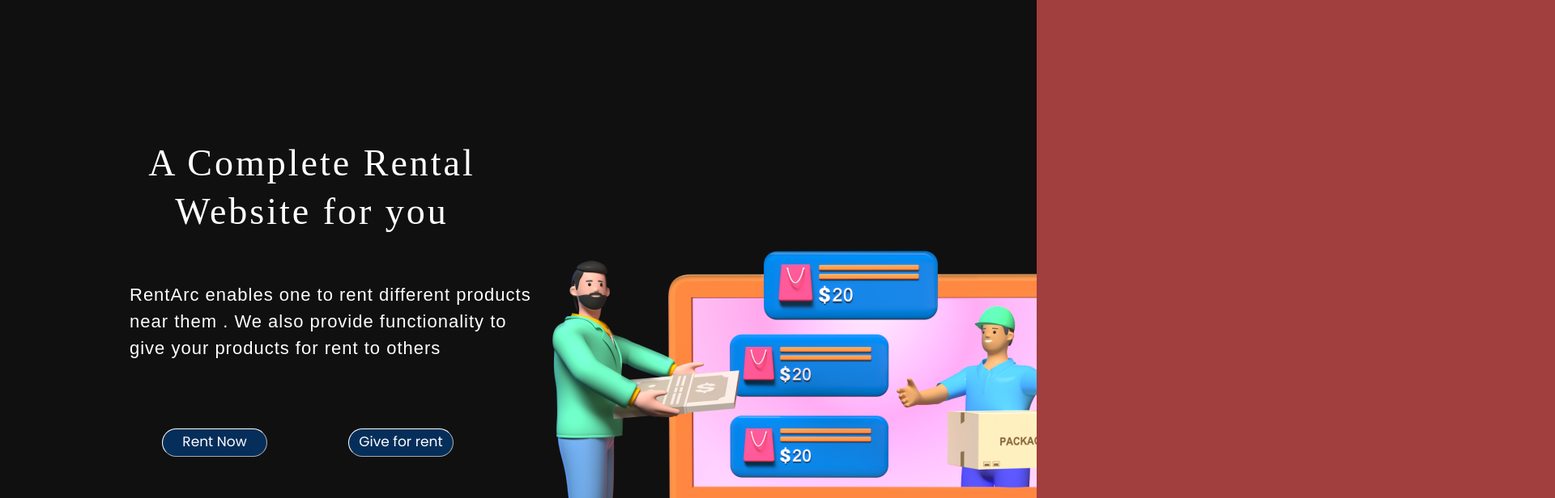
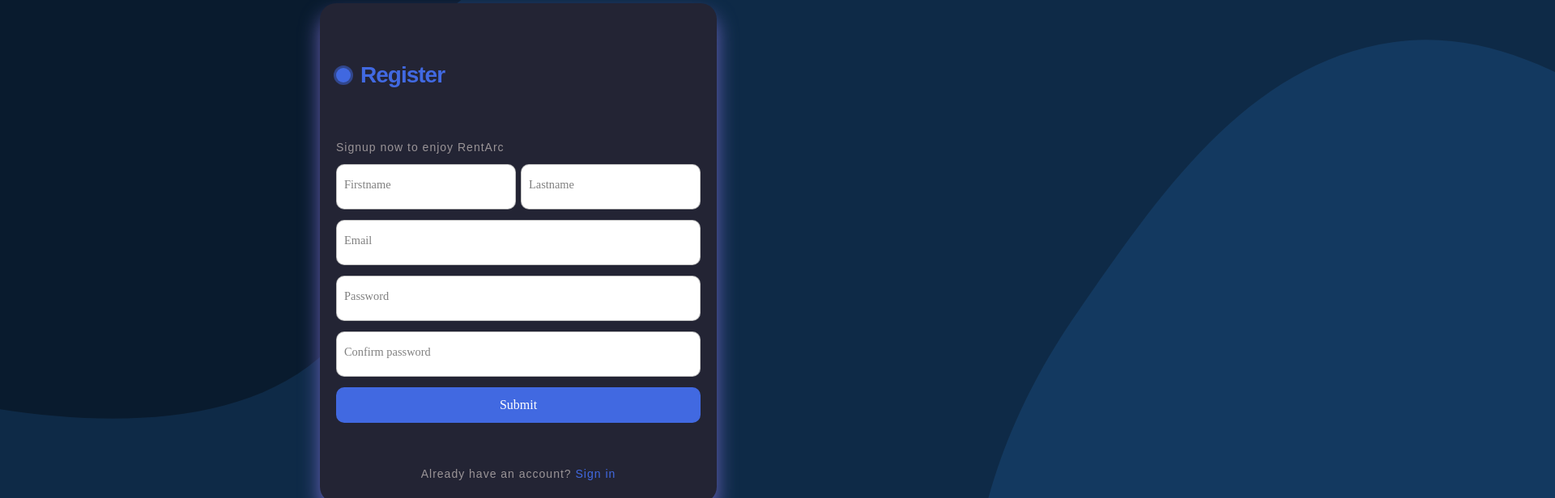
Before and after one commit to AlvinHub2002/rentarc-01, a React (Create React App) app: page /Signup in a window 1280 px wide. Shown: the part 100-716 px from the top of the page at 81% size, 1920 px wide, since content can reach past the window. Built offline with nearby package versions, Linux system fonts and the light colour scheme.

Commit message:
validation

```diff
--- a/package.json
+++ b/package.json
@@ -6,9 +6,15 @@
     "@testing-library/jest-dom": "^5.16.5",
     "@testing-library/react": "^13.4.0",
     "@testing-library/user-event": "^13.5.0",
+    "axios": "^1.4.0",
+    "bcrypt": "^5.1.0",
     "bootstrap": "^5.2.3",
+    "cors": "^2.8.5",
+    "express": "^4.18.2",
     "jquery": "^3.7.0",
     "mdb-react-ui-kit": "^6.0.0",
+    "mongoose": "^7.2.0",
+    "nodemon": "^2.0.22",
     "popper.js": "^1.16.1",
     "react": "^18.2.0",
     "react-dom": "^18.2.0",
--- a/public/index.html
+++ b/public/index.html
@@ -42,6 +42,6 @@
 <script src="https://cdn.jsdelivr.net/npm/popper.js@1.14.7/dist/umd/popper.min.js" integrity="sha384-UO2eT0CpHqdSJQ6hJty5KVphtPhzWj9WO1clHTMGa3JDZwrnQq4sF86dIHNDz0W1" crossorigin="anonymous"></script>
 <script src="https://cdn.jsdelivr.net/npm/bootstrap@4.3.1/dist/js/bootstrap.min.js" integrity="sha384-JjSmVgyd0p3pXB1rRibZUAYoIIy6OrQ6VrjIEaFf/nJGzIxFDsf4x0xIM+B07jRM" crossorigin="anonymous"></script>
 <script src='https://kit.fontawesome.com/a076d05399.js' crossorigin='anonymous'></script>
-
+<!-- <script type="module" src="app.js"></script> -->
   </body>
 </html>
--- a/src/App.js
+++ b/src/App.js
@@ -2,21 +2,18 @@
 import './App.css'
 // import Hero from './Components/Heropage/Hero'
 import Navbar from './Components/Navbar/Navbar'
-// import Login from './Components/Login/Login'
-// import { Routes, Route } from 'react-router-dom';
-// import Signup from './Components/Signup/Signup'
+import Login from './Components/Login/Login'
+import { Routes, Route } from 'react-router-dom';
+import Signup from './Components/Signup/Signup'
 function App() {
   return (
-  // <div className='app'>
-  //   <Routes>
-  //     <Route path='/' element={<Signup/>} />
-  //     <Route path='/Login' element={<Login/>} />
-  //   </Routes>
-  // </div>
   <div className='app'>
-   <Navbar/>
-   {/* <Hero/> */}
-   </div>
+    <Routes>
+      <Route path='/' element={<Login/>} />
+      <Route path='/Signup' element={<Signup/>} />
+      <Route path='/Navbar' element={<Navbar />} />
+    </Routes>
+  </div>
 )
 }
 export default App
--- a/src/Components/Login/Login.css
+++ b/src/Components/Login/Login.css
@@ -152,3 +152,10 @@
     font-size: 25px;
     font-weight: lighter;
 }
+
+
+.error{
+    color: red;
+    font-size: 14px;
+    padding-top: 0;
+}
--- a/src/Components/Login/Login.js
+++ b/src/Components/Login/Login.js
@@ -1,9 +1,57 @@
 import React from 'react'
 import logo from './logo.png'
-import { Link } from 'react-router-dom';
+import validation from './Validation'
+import { Link, useNavigate} from 'react-router-dom';
+import { useState } from 'react';
 import './Login.css'
+import axios from 'axios'
 import avatar from'./avatar.png'
+// import { render } from '@testing-library/react';
 function Login() {
+
+    const navigate=useNavigate();
+
+    const [email,setEmail]=useState('')
+    const [password,setPassword]=useState('')
+
+
+    const [errors,seterrors]=useState({});
+
+    async function submit(e){
+        e.preventDefault();
+
+        seterrors(validation(email,password));
+        if(Object.keys(errors).length===0){
+          try{
+             await axios.post('http://localhost:3000/',{
+                email,password
+             })
+             .then(res=>{
+                if(res.data==='success'){
+                    navigate('/Navbar')
+                }
+                else if(res.data==='wrongpass'){
+                    alert("wrong credentials")
+                }
+                else if(res.data==='notexist'){
+                    alert("not registered")
+                }
+             })
+
+             .catch(e=>{
+                alert('wrong details')
+                console.log(e);
+             })
+        }
+        catch(e){
+            console.log(e)
+        }
+    }
+
+    }
+
+
+
   return (
     <div className='login-page'>
     <div className='login'>
@@ -12,15 +60,17 @@
         </div>
         <h2>Login</h2>
         <h3>Welcome back </h3>
-        <form className='login-form'>
+        <form className='login-form' action='POST'>
             <div className='textbox'>
-                <input type='email' placeholder='Username'/>
+                <input type='email' onChange={e => setEmail(e.target.value)}  placeholder='Username' name='email' />
+                {errors.email && <p className='error'>{errors.email}</p>}
             </div>
             <div className='textbox'>
-                <input type="password" placeholder='password'/>
+                <input type="password"  required onChange={e => setPassword(e.target.value)}  placeholder='password' name='password' />
+                {errors.password && <p className='error'>{errors.password}</p>}
             </div>
-            <button type="submit">Login</button>
-            <Link to='/'>Register for an account </Link>
+            <button type="submit"  onClick={submit}>Login</button>
+            <Link to='/Signup'>Register for an account </Link>
         </form>
     </div>
     <div className='logo'>
--- /dev/null
+++ b/src/Components/Login/Validation.js
@@ -0,0 +1,21 @@
+
+const Validation=(email,password) =>{
+    let errors={};
+    if(!email){
+        errors.email="Email is required."
+    }
+    else if(!/\S+@\S+\.\S+/.test(email)){
+        errors.email='Email is invalid.'
+    }
+    if(!password){
+        errors.password='password is required.'
+    }
+    else if(password.length <8){
+        errors.password='Password must be of length more than 8.'
+    }
+
+
+return errors;
+}
+
+export default Validation
--- a/src/Components/Signup/Signup.css
+++ b/src/Components/Signup/Signup.css
@@ -1,7 +1,7 @@
 body{
     display: grid;
     place-items: center;
-    padding-top: 7%;
+    padding-top: 2%;
     overflow: hidden;
     background-image: url("bg.svg");
     background-size: 2000px 1000px;
@@ -9,8 +9,8 @@
 .form{
     display: flex;
     flex-direction: column;
-    gap: 10px;
-    max-width: 350px;
+    gap: 5px;
+    max-width: 500px;
     background-color: #232434;
     padding: 20px;
     border-radius: 20px;
@@ -153,3 +153,9 @@
        font-weight: lighter;
        color: #fff;
    }
+
+   .error{
+    color: red;
+    font-size: 14px;
+    padding-top: 0;
+}
--- a/src/Components/Signup/Signup.js
+++ b/src/Components/Signup/Signup.js
@@ -1,8 +1,58 @@
 import React from 'react'
 import './Signup.css'
+import axios from 'axios'
+import { useState} from 'react';
 import logo from './logo.png'
-import { Link } from 'react-router-dom';
+import { Link,useNavigate } from 'react-router-dom';
+import validation from './Validate_signup'
 function Signup() {
+
+    const history=useNavigate();
+    const [errors,seterrors]=useState({});
+
+
+    const [Firstname,setFirstname]=useState('')
+    const [Lastname,setLastname]=useState('')
+    const [email,setEmail]=useState('')
+    const [password,setPassword]=useState('')
+    const [Confirm,setConfirm]=useState('')
+
+
+
+    async function submit(e){
+        e.preventDefault();
+            seterrors(validation(Firstname,Lastname,email,password,Confirm));
+            if(Object.keys(errors).length===0){
+            try{
+             await axios.post('http://localhost:3000/Signup',{
+                Firstname,Lastname,email,password
+             })
+             .then(res=>{
+                if(res.data==='exist'){
+                    alert('user already exists')
+                }
+                else if(res.data==='perfect'){
+                    alert("Successfully Registered")
+                    history('/')
+                }
+                else if(res.data==='incomplete'){
+                    alert('incomplete details')
+                }
+             })
+
+             .catch(e=>{
+                alert('wrong details of signup')
+                console.log(e);
+             })
+        }
+        catch(e){
+            console.log(e)
+        }
+    }
+
+    }
+
+
   return (
     <div className='signup-page'>
         <form className='form'>
@@ -10,29 +60,34 @@
             <p className='message'>Signup now to enjoy RentArc</p>
             <div className='flex'>
                 <label>
-                    <input required placeholder='' type='text' className='input'/>
+                    <input required  onChange={(e)=>{setFirstname(e.target.value)}}  placeholder='' type='text' className='input' name='Firstname'/>
                     <span>Firstname</span>
+                    {errors.Firstname && <p className='error'>{errors.Firstname}</p>}
                 </label>
                 <label>
-                    <input required placeholder='' type='text' className='input'/>
+                    <input required onChange={(e)=>{setLastname(e.target.value)}}  placeholder='' type='text' className='input' name='Lastname'/>
                     <span>Lastname</span>
+                    {errors.Lastname && <p className='error'>{errors.Lastname}</p>}
                 </label>
             </div>
             <label>
-                <input required placeholder='' type='email' className='input'/>
+                <input required  onChange={(e)=>{setEmail(e.target.value)}} placeholder='' type='email' className='input' name='Email'/>
                 <span>Email</span>
+                {errors.email && <p className='error'>{errors.email}</p>}
             </label>
             <label>
-            <input required placeholder='' type='password' className='input'/>
+            <input required onChange={(e)=>{setPassword(e.target.value)}}  placeholder='' type='password' className='input' name='password'/>
                 <span>Password</span>
+                {errors.password && <p className='error'>{errors.password}</p>}
             </label>
             <label>
-            <input required placeholder='' type='password' className='input'/>
+            <input required  onChange={(e)=>{setConfirm(e.target.value)}} placeholder='' type='password' className='input' name='Confirm'/>
                 <span>Confirm password</span>
+                {errors.Confirm && <p className='error'>{errors.Confirm}</p>}
             </label>
-            <button type='submit' className='submit'>Submit</button>
+            <button type='submit' className='submit' onClick={submit}>Submit</button>
             <p className='signin'>
-                Already have an account? <span><Link to='/Login'>Sign in</Link></span>
+                Already have an account? <span><Link to='/'>Sign in</Link></span>
             </p>
         </form>
         <div className='logo'>
--- /dev/null
+++ b/src/Components/Signup/Validate_signup.js
@@ -0,0 +1,37 @@
+
+const Validation=(Firstname,Lastname,email,password,Confirm) =>{
+    let errors={};
+    if(!Firstname){
+        errors.Firstname="Firstname is required."
+    }
+    if(!Lastname){
+        errors.Lastname="Lastname is required."
+    }
+    if(!email){
+        errors.email="Email is required."
+    }
+    else if(!/\S+@\S+\.\S+/.test(email)){
+        errors.email='Email is invalid.'
+    }
+    if(!password){
+        errors.password='password is required.'
+    }
+    else if(password.length <8){
+        errors.password='Password must be of length more than 8.'
+    }
+
+    if(!Confirm){
+        errors.Confirm='Confirm password is required.'
+    }
+    else if(Confirm!==password){
+        errors.Confirm='Password does not match.'
+
+    }
+
+
+
+
+return errors;
+}
+
+export default Validation
```
Also changed, not shown: src/back.js (added, +69 -0 lines), src/mongo.js (added, +36 -0 lines), 1 other file (tests, documents, lock files or other folders).
